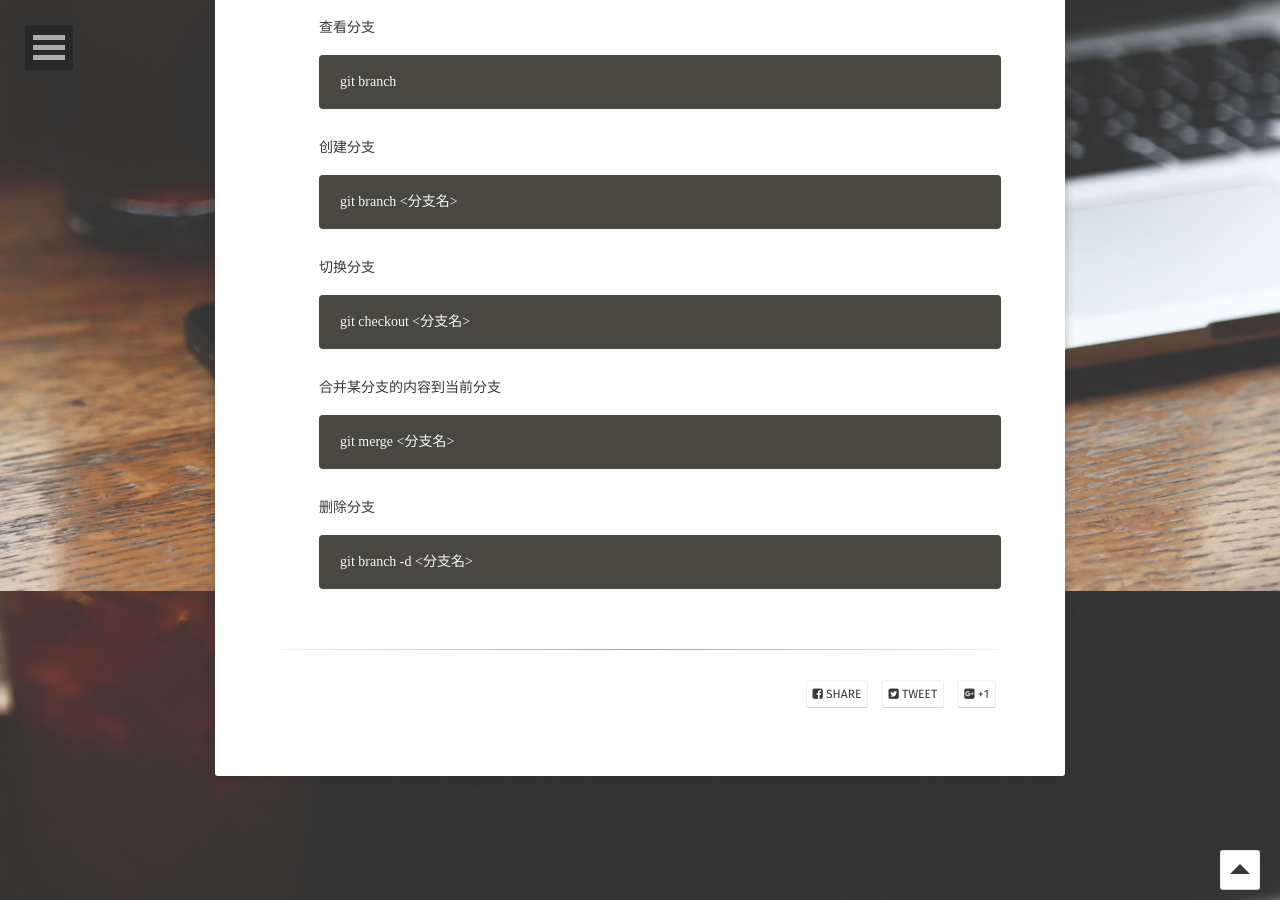
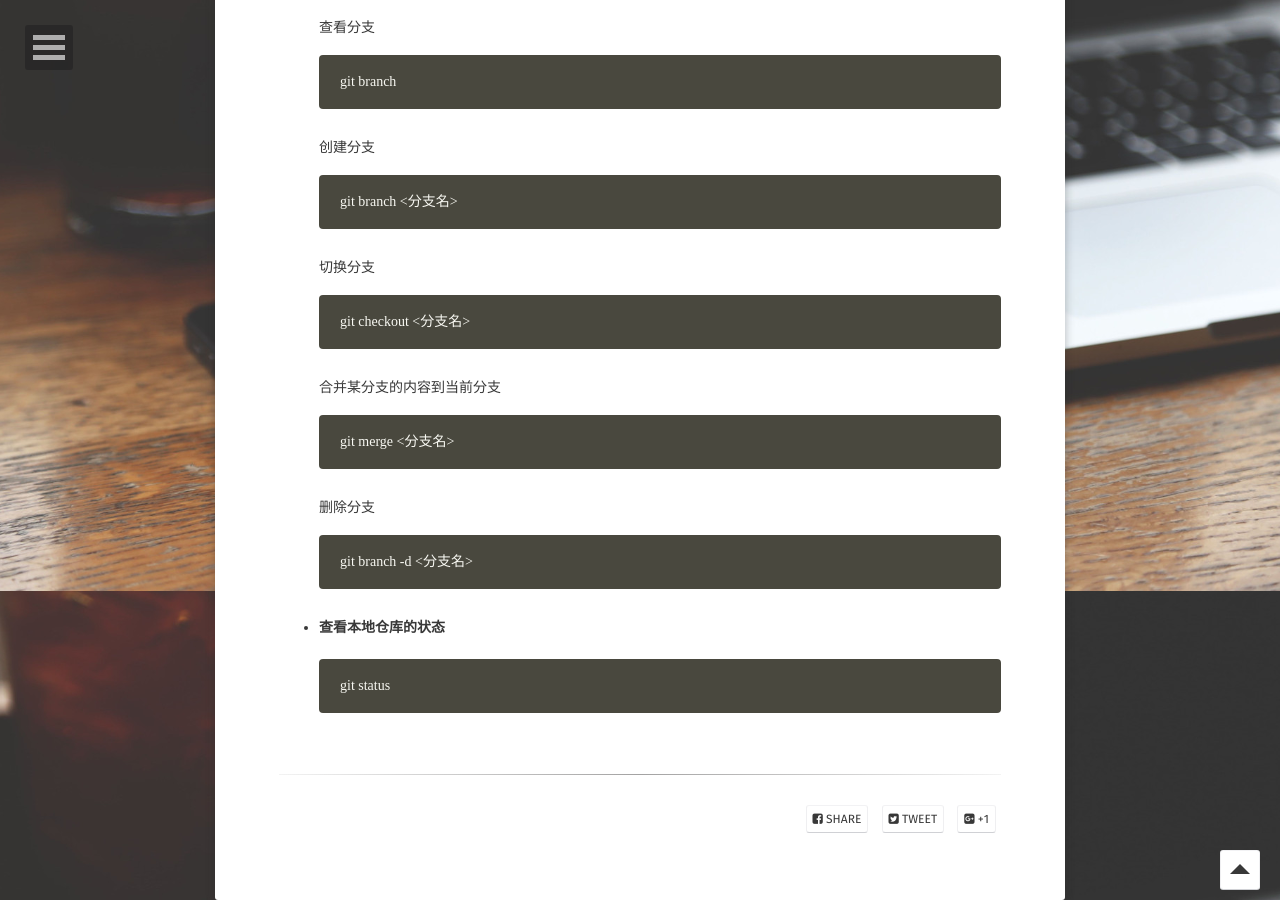
Before and after one commit to 396494384/396494384.github.io, a Jekyll site: the page built from _posts/2022-04-24-Git常用命令说明.md, in a window 1280 px wide and 900 px high, scrolled down 1209 px. Built offline with Jekyll 4.4.1, drawn with Linux system fonts in a browser that asks for light colours; some web fonts are replaced; our own code applies the rules of GitHub Pages for plain Markdown files; comment, search, counter and statistics services are not loaded.

Commit message:
修改文件: _posts/2022-04-24-Git常用命令说明.md

````diff
--- a/_posts/2022-04-24-Git常用命令说明.md
+++ b/_posts/2022-04-24-Git常用命令说明.md
@@ -64,3 +64,8 @@ git merge <分支名>
 ```
 git branch -d <分支名>
 ```
+
+- #### 查看本地仓库的状态
+```
+git status
+```
````
